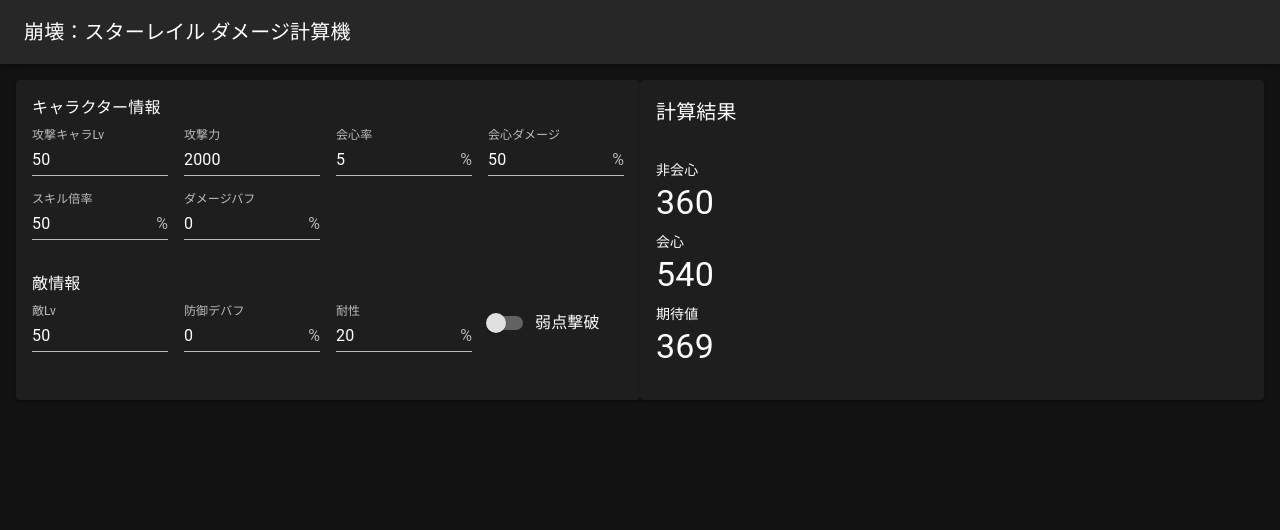
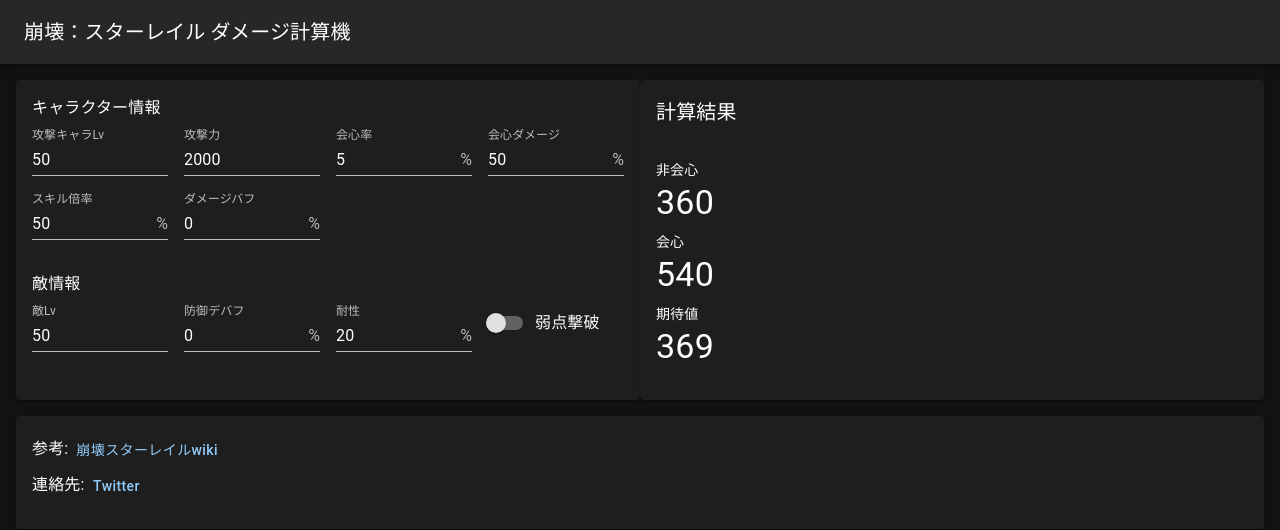
Before and after one commit to voltilamm/hsr-damage-calc, a React (Create React App) app: page / in a window 1280 px wide. Shown: the top 530 px of the page. Built offline with nearby package versions, Linux system fonts and the light colour scheme.

Commit message:
feat: add reference page and contact

```diff
--- a/src/App.tsx
+++ b/src/App.tsx
@@ -3,6 +3,7 @@
 import {
   AppBar,
   Box,
+  Button,
   Card,
   CardContent,
   CardHeader,
@@ -117,7 +118,7 @@
   );
 
   return (
-    <Box>
+    <Box sx={{ minHeight: "100vh" }}>
       <AppBar component="nav" position="sticky">
         <CssBaseline />
         <Toolbar>
@@ -126,17 +127,12 @@
           </Typography>
         </Toolbar>
       </AppBar>
-      <Grid container component="main" sx={{ p: 2 }}>
+      <Grid container component="main" rowSpacing={2} sx={{ p: 2 }}>
         <Grid item xs={12} sm={12} md={6}>
           <Card sx={{ height: "100%" }}>
             <CardContent>
               <Typography mb={1}>キャラクター情報</Typography>
-              <Grid
-                container
-                component="div"
-                spacing={2}
-                sx={{ marginBottom: 4 }}
-              >
+              <Grid container spacing={2} sx={{ marginBottom: 4 }}>
                 <Grid item xs={6} sm={6} md={3}>
                   <TextField
                     {...register("characterLevel")}
@@ -225,7 +221,7 @@
                 </Grid>
               </Grid>
               <Typography mb={1}>敵情報</Typography>
-              <Grid container component="div" spacing={2}>
+              <Grid container spacing={2}>
                 <Grid item xs={6} sm={6} md={3}>
                   <TextField
                     {...register("enemyLevel")}
@@ -301,6 +297,34 @@
             </CardContent>
           </Card>
         </Grid>
+        <Grid item xs={12} sm={12} md={12}>
+          <Card>
+            <CardContent>
+              <Typography variant="body1">
+                参考:
+                <Button
+                  variant="text"
+                  href="https://wikiwiki.jp/star-rail/%E3%83%80%E3%83%A1%E3%83%BC%E3%82%B8%E8%A8%88%E7%AE%97%E5%BC%8F"
+                  target="_blank"
+                  sx={{ textTransform: "none" }}
+                >
+                  崩壊スターレイルwiki
+                </Button>
+              </Typography>
+              <Typography variant="body1">
+                連絡先:
+                <Button
+                  variant="text"
+                  href="https://twitter.com/zwirrfinst"
+                  target="_blank"
+                  sx={{ textTransform: "none" }}
+                >
+                  Twitter
+                </Button>
+              </Typography>
+            </CardContent>
+          </Card>
+        </Grid>
       </Grid>
     </Box>
   );
```
